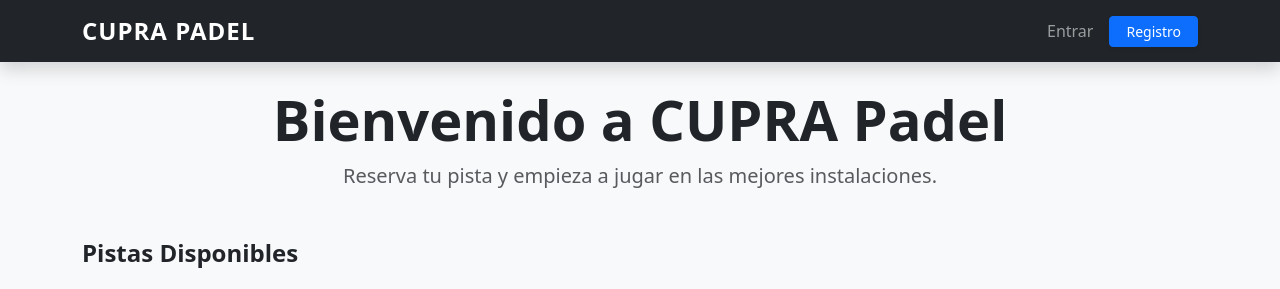
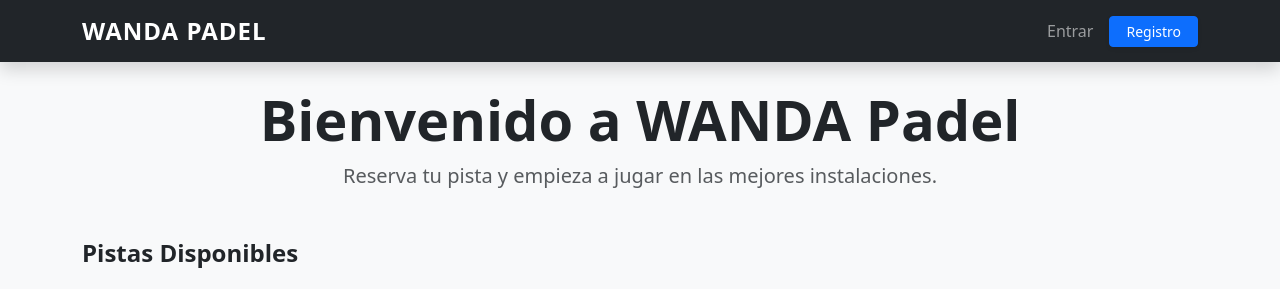
Before and after one commit to kvdl94/proyecto_padel, a Django app: page / in a window 1280 px wide. Shown: the top 289 px of the page. Run offline with Django 5.2, Linux system fonts and the light colour scheme; data comes from the database, SQL or seed files in the repository; both versions use the stored data as it was after the commit.

Commit message:
Versión final con base de datos incluida

```diff
--- a/reservas/templates/reservas/base.html
+++ b/reservas/templates/reservas/base.html
@@ -13,7 +13,7 @@
 <body class="bg-light">
     <nav class="navbar navbar-expand-lg navbar-dark bg-dark mb-4 shadow">
         <div class="container">
-            <a class="navbar-brand fw-bold" href="{% url 'home' %}">CUPRA PADEL</a>
+            <a class="navbar-brand fw-bold" href="{% url 'home' %}">WANDA PADEL</a>
 
             <button class="navbar-toggler" type="button" data-bs-toggle="collapse" data-bs-target="#navbarNav">
                 <span class="navbar-toggler-icon"></span>
--- a/reservas/templates/reservas/home.html
+++ b/reservas/templates/reservas/home.html
@@ -2,7 +2,7 @@
 
 {% block content %}
 <div class="text-center mb-5">
-    <h1 class="display-4 fw-bold">Bienvenido a CUPRA Padel</h1>
+    <h1 class="display-4 fw-bold">Bienvenido a WANDA Padel</h1>
     <p class="lead text-muted">Reserva tu pista y empieza a jugar en las mejores instalaciones.</p>
 </div>
 
```
Also changed, not shown: db.sqlite3 (added), readme.md, 1 other file.
